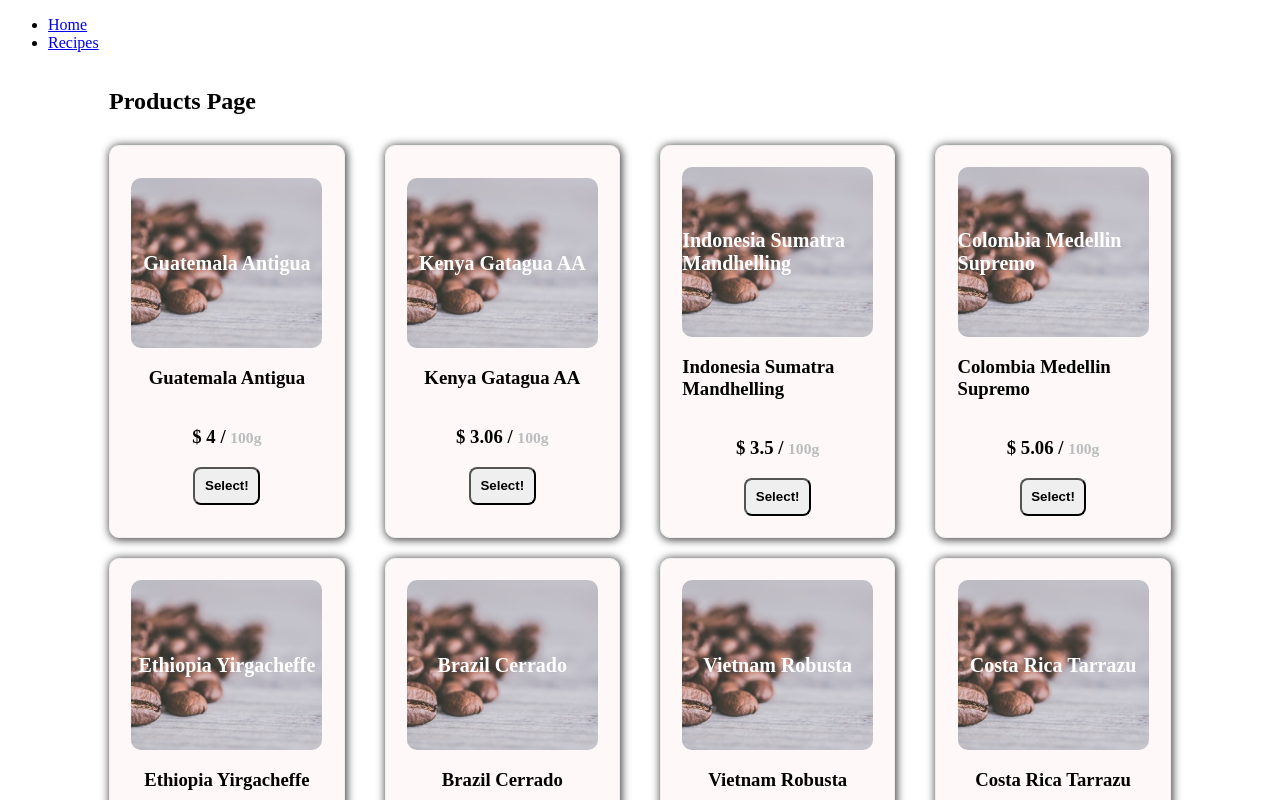
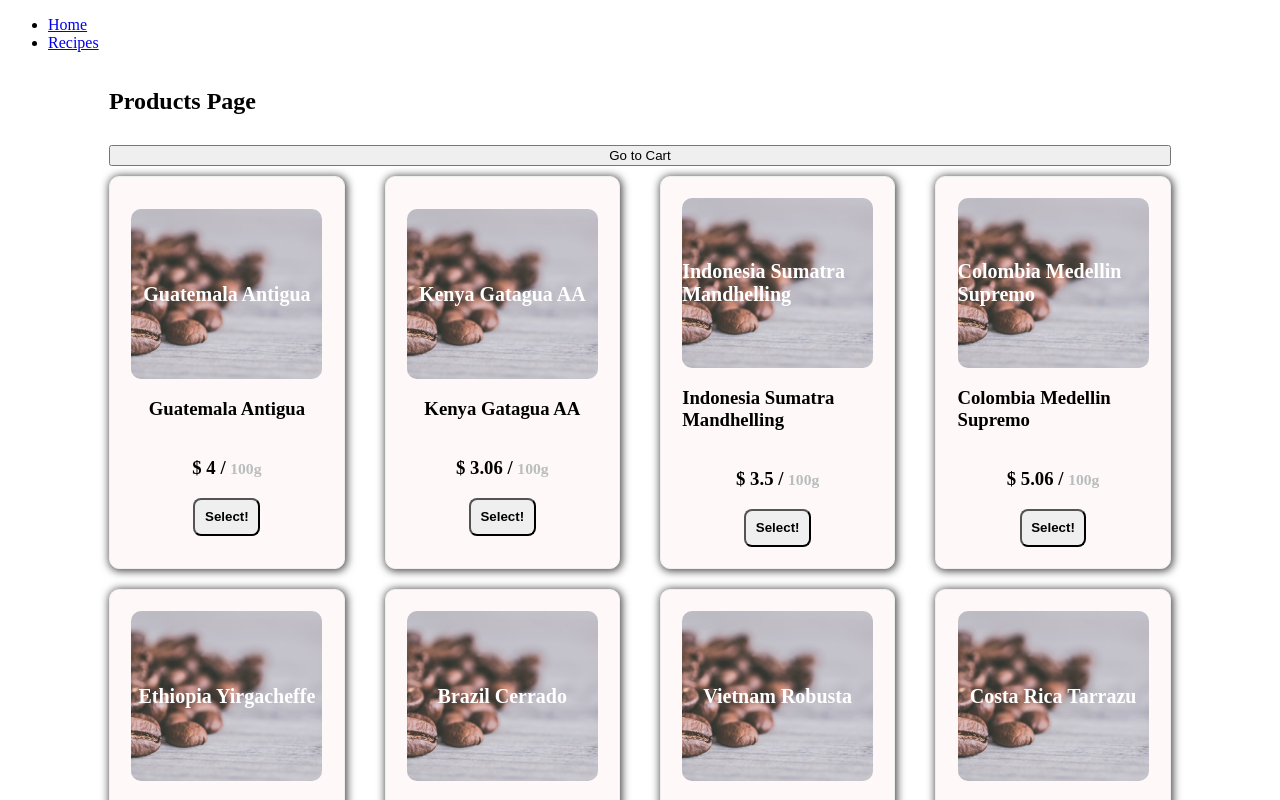
Before and after one commit to gh-johnny/Coffee-Online-Shop, a Vue app: page / in a window 1280 px wide. Shown: the top 800 px of the page. Built offline with nearby package versions, Linux system fonts and the light colour scheme.

Commit message:
fix the cart function

```diff
--- a/src/components/ProductsPage.vue
+++ b/src/components/ProductsPage.vue
@@ -2,6 +2,7 @@
     <div class="productPage">
         <div class="PageDetails">
             <h2>Products Page</h2>
+            <button @click="goCart">Go to Cart</button>
             <div class="coffeePage">
                 <div class="coffeeBox" v-for="(product,idx) in coffeeList" :key="idx">
                     <aside class="productImg">{{product[1].coffeeName}}</aside>
@@ -60,7 +61,12 @@ export default {
         cartAdding(val) {
             this.$emit('shoppingCart',val);
             console.log(val)
-        }
+        },
+        goCart(){
+            this.$router.push({
+                name:'cart-page'
+            })
+        },
     },
     mounted(){
         this.loadJson();
```
